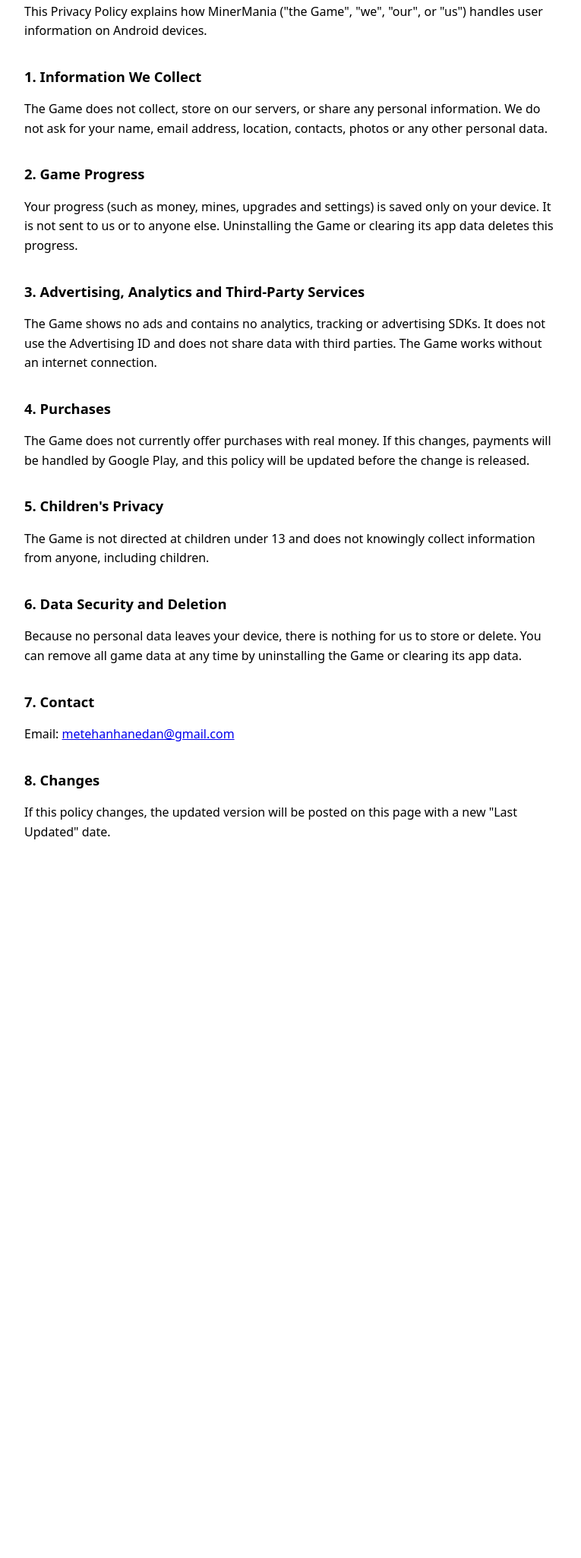
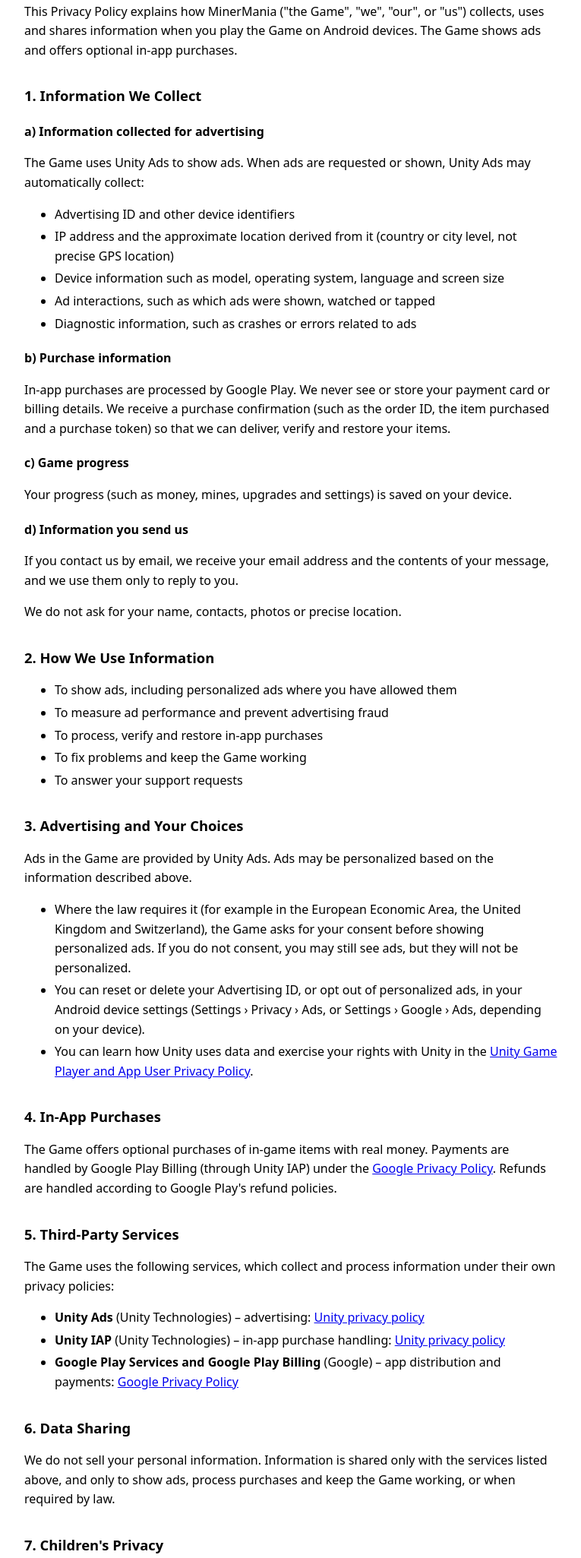
Before and after one commit to metehanhanedan/minermania-privacy-policy, a plain HTML site: page index.html in a window 1280 px wide. Shown: the part 236-2287 px from the top of the page at 76% size, without its empty margins (256-1021 px from the left). Before the commit the page ends 1424 px from the top, so only its background shows below. Drawn offline with Linux system fonts and the light colour scheme.

Commit message:
Gizlilik politikası: Unity Ads reklamları ve uygulama içi satın almalar eklendi
Co-Authored-By: Claude Opus 5 <noreply@anthropic.com>
Claude-Session: https://claude.ai/code/session_01DJEGnEaHhVzkKNnvuB85dd

```diff
--- a/index.html
+++ b/index.html
@@ -9,8 +9,10 @@
   body { font-family: system-ui, -apple-system, "Segoe UI", Roboto, sans-serif; line-height: 1.6; max-width: 44rem; margin: 0 auto; padding: 2rem 1.25rem 4rem; }
   h1 { font-size: 1.8rem; margin-bottom: 0.25rem; }
   h2 { font-size: 1.15rem; margin-top: 2rem; }
+  h3 { font-size: 1rem; margin-top: 1.25rem; margin-bottom: 0.25rem; }
   .muted { opacity: 0.7; }
   .contact { border: 1px solid rgba(127, 127, 127, 0.35); border-radius: 10px; padding: 0.75rem 1rem; margin: 1.5rem 0; }
+  li { margin-bottom: 0.25rem; }
 </style>
 </head>
 <body>
@@ -22,31 +24,87 @@
   <strong>Contact &amp; support:</strong> <a href="mailto:metehanhanedan@gmail.com">metehanhanedan@gmail.com</a>
 </div>
 
-<p>This Privacy Policy explains how MinerMania ("the Game", "we", "our", or "us") handles user information on Android devices.</p>
+<p>This Privacy Policy explains how MinerMania ("the Game", "we", "our", or "us") collects, uses and shares information when you play the Game on Android devices. The Game shows ads and offers optional in-app purchases.</p>
 
 <h2>1. Information We Collect</h2>
-<p>The Game does not collect, store on our servers, or share any personal information. We do not ask for your name, email address, location, contacts, photos or any other personal data.</p>
 
-<h2>2. Game Progress</h2>
-<p>Your progress (such as money, mines, upgrades and settings) is saved only on your device. It is not sent to us or to anyone else. Uninstalling the Game or clearing its app data deletes this progress.</p>
+<h3>a) Information collected for advertising</h3>
+<p>The Game uses Unity Ads to show ads. When ads are requested or shown, Unity Ads may automatically collect:</p>
+<ul>
+  <li>Advertising ID and other device identifiers</li>
+  <li>IP address and the approximate location derived from it (country or city level, not precise GPS location)</li>
+  <li>Device information such as model, operating system, language and screen size</li>
+  <li>Ad interactions, such as which ads were shown, watched or tapped</li>
+  <li>Diagnostic information, such as crashes or errors related to ads</li>
+</ul>
 
-<h2>3. Advertising, Analytics and Third-Party Services</h2>
-<p>The Game shows no ads and contains no analytics, tracking or advertising SDKs. It does not use the Advertising ID and does not share data with third parties. The Game works without an internet connection.</p>
+<h3>b) Purchase information</h3>
+<p>In-app purchases are processed by Google Play. We never see or store your payment card or billing details. We receive a purchase confirmation (such as the order ID, the item purchased and a purchase token) so that we can deliver, verify and restore your items.</p>
 
-<h2>4. Purchases</h2>
-<p>The Game does not currently offer purchases with real money. If this changes, payments will be handled by Google Play, and this policy will be updated before the change is released.</p>
+<h3>c) Game progress</h3>
+<p>Your progress (such as money, mines, upgrades and settings) is saved on your device.</p>
 
-<h2>5. Children's Privacy</h2>
-<p>The Game is not directed at children under 13 and does not knowingly collect information from anyone, including children.</p>
+<h3>d) Information you send us</h3>
+<p>If you contact us by email, we receive your email address and the contents of your message, and we use them only to reply to you.</p>
 
-<h2>6. Data Security and Deletion</h2>
-<p>Because no personal data leaves your device, there is nothing for us to store or delete. You can remove all game data at any time by uninstalling the Game or clearing its app data.</p>
+<p>We do not ask for your name, contacts, photos or precise location.</p>
 
-<h2>7. Contact</h2>
+<h2>2. How We Use Information</h2>
+<ul>
+  <li>To show ads, including personalized ads where you have allowed them</li>
+  <li>To measure ad performance and prevent advertising fraud</li>
+  <li>To process, verify and restore in-app purchases</li>
+  <li>To fix problems and keep the Game working</li>
+  <li>To answer your support requests</li>
+</ul>
+
+<h2>3. Advertising and Your Choices</h2>
+<p>Ads in the Game are provided by Unity Ads. Ads may be personalized based on the information described above.</p>
+<ul>
+  <li>Where the law requires it (for example in the European Economic Area, the United Kingdom and Switzerland), the Game asks for your consent before showing personalized ads. If you do not consent, you may still see ads, but they will not be personalized.</li>
+  <li>You can reset or delete your Advertising ID, or opt out of personalized ads, in your Android device settings (Settings › Privacy › Ads, or Settings › Google › Ads, depending on your device).</li>
+  <li>You can learn how Unity uses data and exercise your rights with Unity in the <a href="https://unity.com/legal/game-player-and-app-user-privacy-policy">Unity Game Player and App User Privacy Policy</a>.</li>
+</ul>
+
+<h2>4. In-App Purchases</h2>
+<p>The Game offers optional purchases of in-game items with real money. Payments are handled by Google Play Billing (through Unity IAP) under the <a href="https://policies.google.com/privacy">Google Privacy Policy</a>. Refunds are handled according to Google Play's refund policies.</p>
+
+<h2>5. Third-Party Services</h2>
+<p>The Game uses the following services, which collect and process information under their own privacy policies:</p>
+<ul>
+  <li><strong>Unity Ads</strong> (Unity Technologies) – advertising: <a href="https://unity.com/legal/game-player-and-app-user-privacy-policy">Unity privacy policy</a></li>
+  <li><strong>Unity IAP</strong> (Unity Technologies) – in-app purchase handling: <a href="https://unity.com/legal/game-player-and-app-user-privacy-policy">Unity privacy policy</a></li>
+  <li><strong>Google Play Services and Google Play Billing</strong> (Google) – app distribution and payments: <a href="https://policies.google.com/privacy">Google Privacy Policy</a></li>
+</ul>
+
+<h2>6. Data Sharing</h2>
+<p>We do not sell your personal information. Information is shared only with the services listed above, and only to show ads, process purchases and keep the Game working, or when required by law.</p>
+
+<h2>7. Children's Privacy</h2>
+<p>The Game is not directed at children under 13. We do not knowingly collect personal information from children under 13. If you believe a child has provided information through the Game, contact us and we will help remove it.</p>
+
+<h2>8. Data Retention and Deletion</h2>
+<ul>
+  <li>Game progress stays on your device until you uninstall the Game or clear its app data.</li>
+  <li>Advertising data is kept by Unity according to its privacy policy. You can reset your Advertising ID at any time, and you can ask us to help with a deletion request by email.</li>
+  <li>Purchase records are kept by Google Play as required for billing, refunds and legal obligations.</li>
+  <li>Support emails are deleted when they are no longer needed to help you.</li>
+</ul>
+
+<h2>9. Your Rights</h2>
+<p>Depending on where you live (for example under the GDPR in Europe or privacy laws in U.S. states such as California), you may have the right to access, correct or delete your personal information, to object to or restrict its use, and to withdraw consent for personalized ads. To make a request, email us. We will respond within the time required by applicable law.</p>
+
+<h2>10. Internet Connection</h2>
+<p>You can play the Game without an internet connection. Ads and in-app purchases need an internet connection.</p>
+
+<h2>11. Data Security</h2>
+<p>Information sent to the services above is transmitted over encrypted connections. No method of transmission or storage is completely secure, but we take reasonable measures to protect information.</p>
+
+<h2>12. Contact</h2>
 <p>Email: <a href="mailto:metehanhanedan@gmail.com">metehanhanedan@gmail.com</a></p>
 
-<h2>8. Changes</h2>
-<p>If this policy changes, the updated version will be posted on this page with a new "Last Updated" date.</p>
+<h2>13. Changes</h2>
+<p>We may update this policy, for example when we add or change a service. The updated version will be posted on this page with a new "Last Updated" date.</p>
 
 </body>
 </html>
```
Also changed, not shown: 1 other file.
